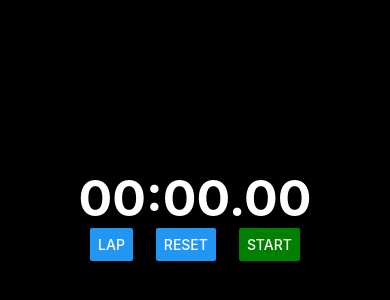
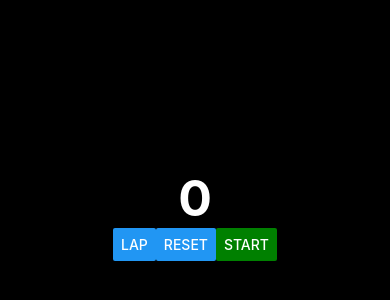
Before and after one commit to Shopify/eng-intern-assessment-react-native, a React Native app: screen / in a window 390 px wide. Shown: the part 208-508 px from the top of the page. Built offline with nearby package versions, Linux system fonts and the light colour scheme.

Commit message:
implemented running timer and reset button

```diff
--- a/src/StopWatch.tsx
+++ b/src/StopWatch.tsx
@@ -1,18 +1,35 @@
-import React, {useState, useEffect} from 'react';
+import React, {useState, useRef} from 'react';
 import { Text, View, StyleSheet } from 'react-native';
 
 import StopWatchButton from './StopWatchButton';
 
 export default function StopWatch() {
   const [isRunning, setIsRunning] = useState(false)
-  const onStartStop = () => (
-    setIsRunning(!isRunning)
-  )
+  const [time, setTime] = useState(0)
+  const intervalRef = useRef()
+
+  const onStart = () => {
+    setIsRunning(true)
+    intervalRef.current = setInterval(() => {
+      setTime(time => time + 1)
+    }, 1000)
+  }
+  const onStop = () => {
+    setIsRunning(false)
+    if (intervalRef.current) {
+      clearInterval(intervalRef.current);
+      setIsRunning(false);
+    }
+  }
+  const resetTimer = () => {
+    setTime(0)
+    onStop()
+  }
 
   return (
     <View>
-      <Text style={styles.text}>00:00.00</Text>
-      <StopWatchButton isRunning={isRunning} onStartStop={onStartStop}/>
+      <Text style={styles.text}>{time}</Text>
+      <StopWatchButton isRunning={isRunning} onStartPress={onStart} onStopPress={onStop} onResetPress={resetTimer}/>
     </View>
   );
 }
--- a/src/StopWatchButton.tsx
+++ b/src/StopWatchButton.tsx
@@ -2,15 +2,23 @@ import { Button, StyleSheet, View } from 'react-native';
 
 type StopWatchButtonProps = {
   isRunning: boolean
-  onStartStop: () => void
+  onStartPress: () => void
+  onStopPress: () => void
+  onResetPress: () => void
 }
 
-const StopWatchButton: React.FC<StopWatchButtonProps> = ({isRunning, onStartStop}) => {
+const StopWatchButton: React.FC<StopWatchButtonProps> = ({isRunning, onStartPress, onStopPress, onResetPress}) => {
   return (
     <View style={styles.container}>
       <Button title='Lap'/>
-      <Button title='Reset'/>
-      {isRunning? <Button title='Stop' color='red' onPress={onStartStop}/> : <Button title='Start' color='green' onPress={onStartStop}/>}
+      <Button title='Reset' onPress={onResetPress}/>
+      {
+        isRunning ? (
+          <Button title='Stop' color='red' onPress={onStopPress}/>
+        ) : (
+          <Button title='Start' color='green' onPress={onStartPress}/>
+        )
+      }
     </View>
   );
 }
```
